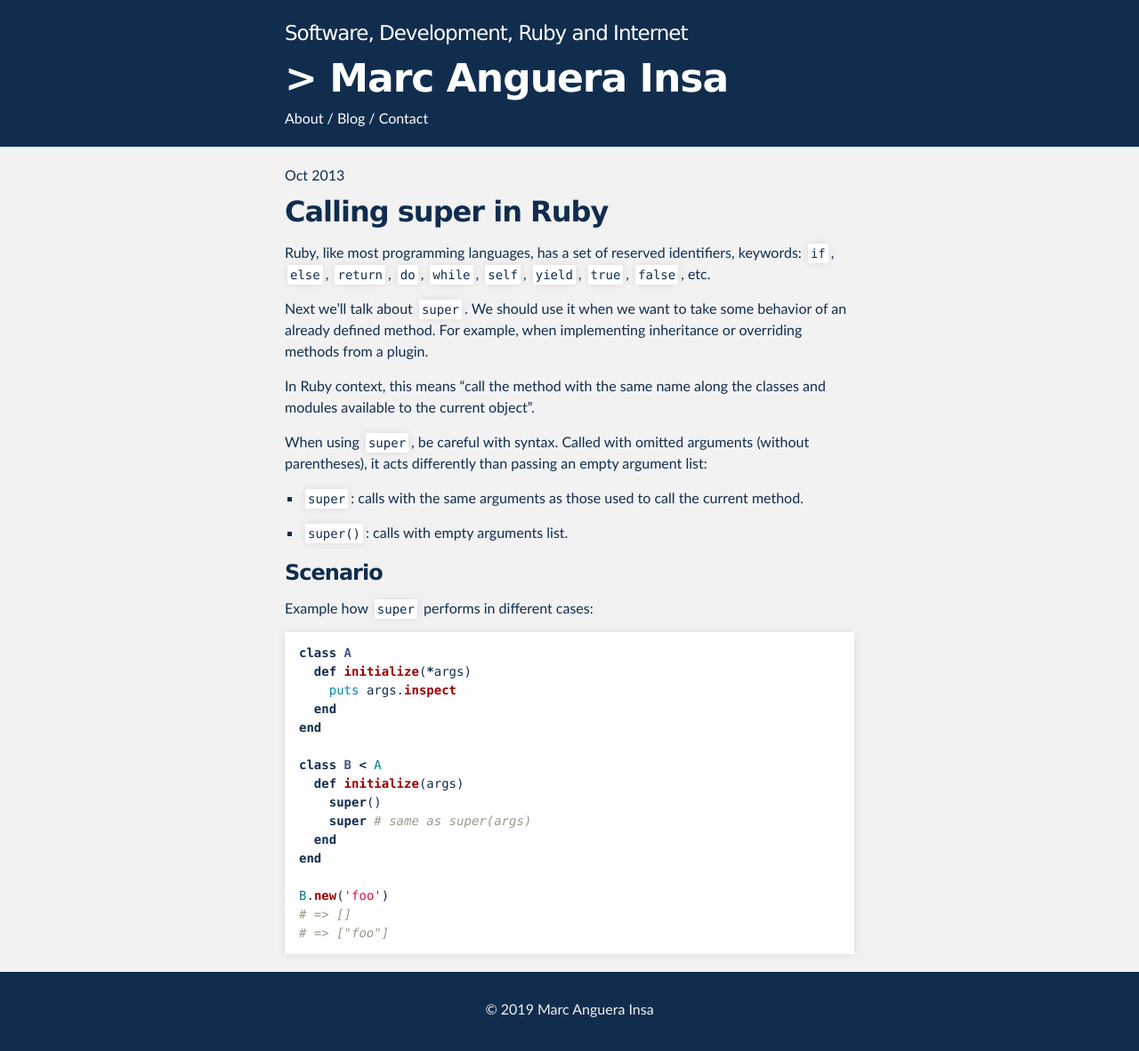
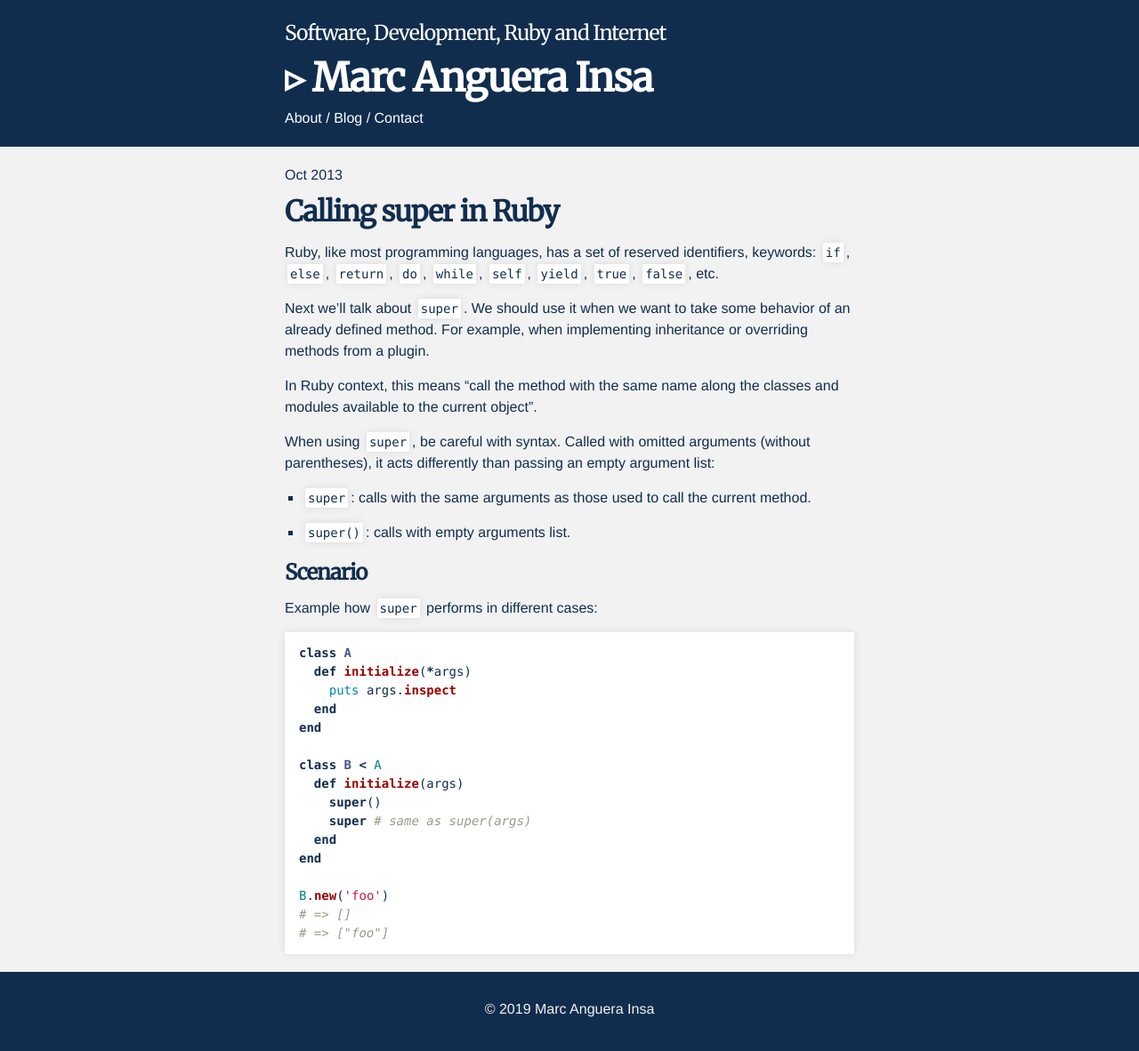
Before and after one commit to markets/markets.github.io, a Jekyll site: the page built from _posts/2013-10-04-calling-super-in-ruby.markdown, in a window 1280 px wide. Shown: the whole page at 89% size. Built offline with Jekyll 4.4.1, drawn with Linux system fonts in a browser that asks for light colours.

Commit message:
new font: Merriweather

```diff
--- a/_layouts/default.html
+++ b/_layouts/default.html
@@ -7,13 +7,14 @@
   <meta name="viewport" content="width=device-width">
   <link rel="stylesheet" href="/css/syntax.css">
   <link rel="stylesheet" href="/css/styles.css">
+  <link href="https://fonts.googleapis.com/css?family=Merriweather" rel="stylesheet">
 </head>
 <body>
   <div id="header_wrap" class="outer">
     <header class="inner">
       <h1 class="main_header">
         <span class="tagline">Software, Development, Ruby and Internet</span>
-        <a class="main" href="/" title="Home">> Marc Anguera Insa</a>
+        <a class="main" href="/" title="Home">▹ Marc Anguera Insa </a>
       </h1>
       <a href="/about/" title="About me">About</a> /
       <a href="/blog/" title="Blog">Blog</a> /
--- a/_layouts/post.html
+++ b/_layouts/post.html
@@ -5,6 +5,6 @@ layout: default
 <span>{{ page.date | date: "%b %Y" }}</span>
 <h2>{{ page.title }}</h2>
 
-<div id="post">
+<div>
   {{ content }}
 </div>
--- a/css/styles.css
+++ b/css/styles.css
@@ -42,7 +42,7 @@ body {
   color: #112d4e;
   background: #112d4e;
   font-size: 16px;
-  font-family: 'Myriad Pro', Calibri, Helvetica, Arial, sans-serif;
+  font-family: Helvetica, Arial, sans-serif;
   line-height: 1.5;
   -webkit-font-smoothing: antialiased;
 }
@@ -50,7 +50,7 @@ body {
 h1, h2, h3, h4, h5, h6 {
   margin: 5px 0;
   font-weight: 700;
-  font-family: 'Lucida Grande', 'Calibri', Helvetica, Arial, sans-serif;
+  font-family: 'Merriweather', Helvetica, Arial, sans-serif;
   letter-spacing: -1px;
 }
 
@@ -241,7 +241,6 @@ footer p {
   color: #fff;
   font-size: 23px;
   font-weight: 300;
-  background: none;
   display: block;
 }
 
```
Also changed, not shown: favicon.ico.
